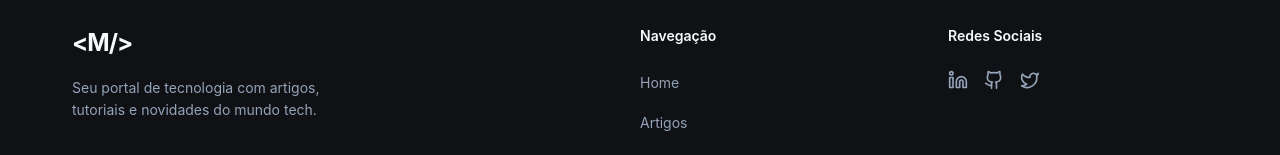
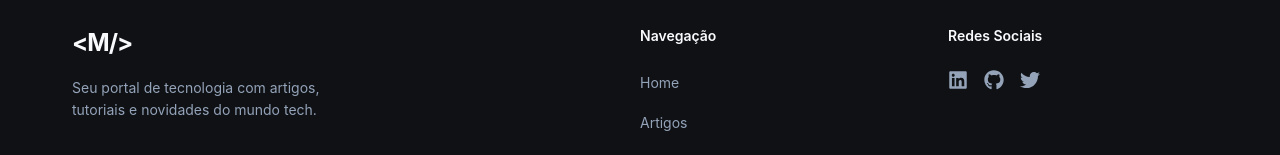
Before and after one commit to AlanFelipeM/MindBlog-Frontend, a React (Vite) app: page / in a window 1280 px wide. Shown: the part 528-683 px from the top of the page. Built offline with nearby package versions, Linux system fonts and the light colour scheme.

Commit message:
fix: substituir icones de marcas removidos do lucide-react pelo react-icons

```diff
--- a/package.json
+++ b/package.json
@@ -19,6 +19,7 @@
     "lucide-react": "^1.25.0",
     "react": "^19.2.7",
     "react-dom": "^19.2.7",
+    "react-icons": "^5.7.0",
     "react-router-dom": "^7.18.1"
   }
 }
--- a/src/components/Footer/index.tsx
+++ b/src/components/Footer/index.tsx
@@ -1,5 +1,5 @@
 import { Link } from 'react-router-dom';
-import { Linkedin, Github, Twitter } from 'lucide-react';
+import { FaLinkedin, FaGithub, FaTwitter } from 'react-icons/fa';
 import './styles.css';
 
 export const Footer = () => {
@@ -28,9 +28,9 @@ export const Footer = () => {
         <div className="footer-social">
           <h4 className="footer-title">Redes Sociais</h4>
           <div className="social-icons">
-            <a href="#" aria-label="LinkedIn"><Linkedin size={20} /></a>
-            <a href="#" aria-label="GitHub"><Github size={20} /></a>
-            <a href="#" aria-label="Twitter"><Twitter size={20} /></a>
+            <a href="#" aria-label="LinkedIn"><FaLinkedin size={20} /></a>
+            <a href="#" aria-label="GitHub"><FaGithub size={20} /></a>
+            <a href="#" aria-label="Twitter"><FaTwitter size={20} /></a>
           </div>
         </div>
 
```
Also changed, not shown: 1 other file (tests, documents, lock files or other folders).
